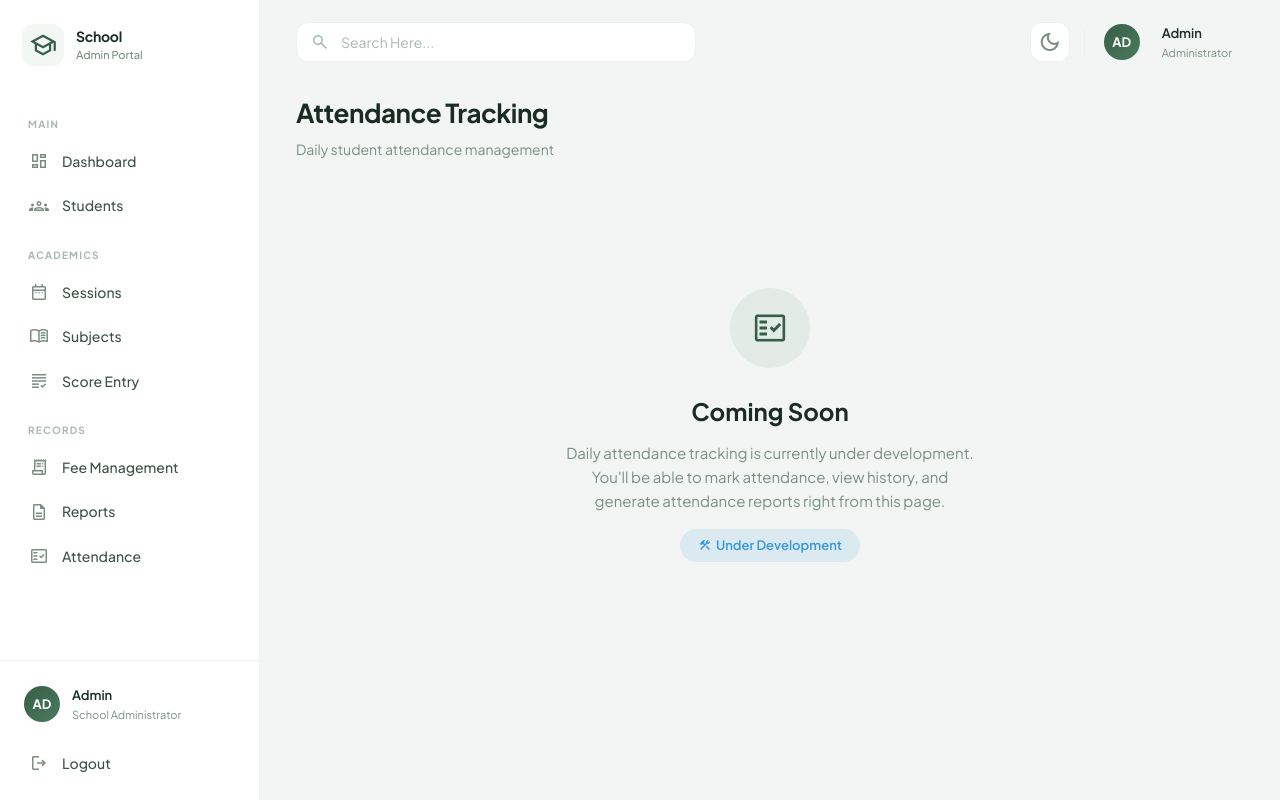
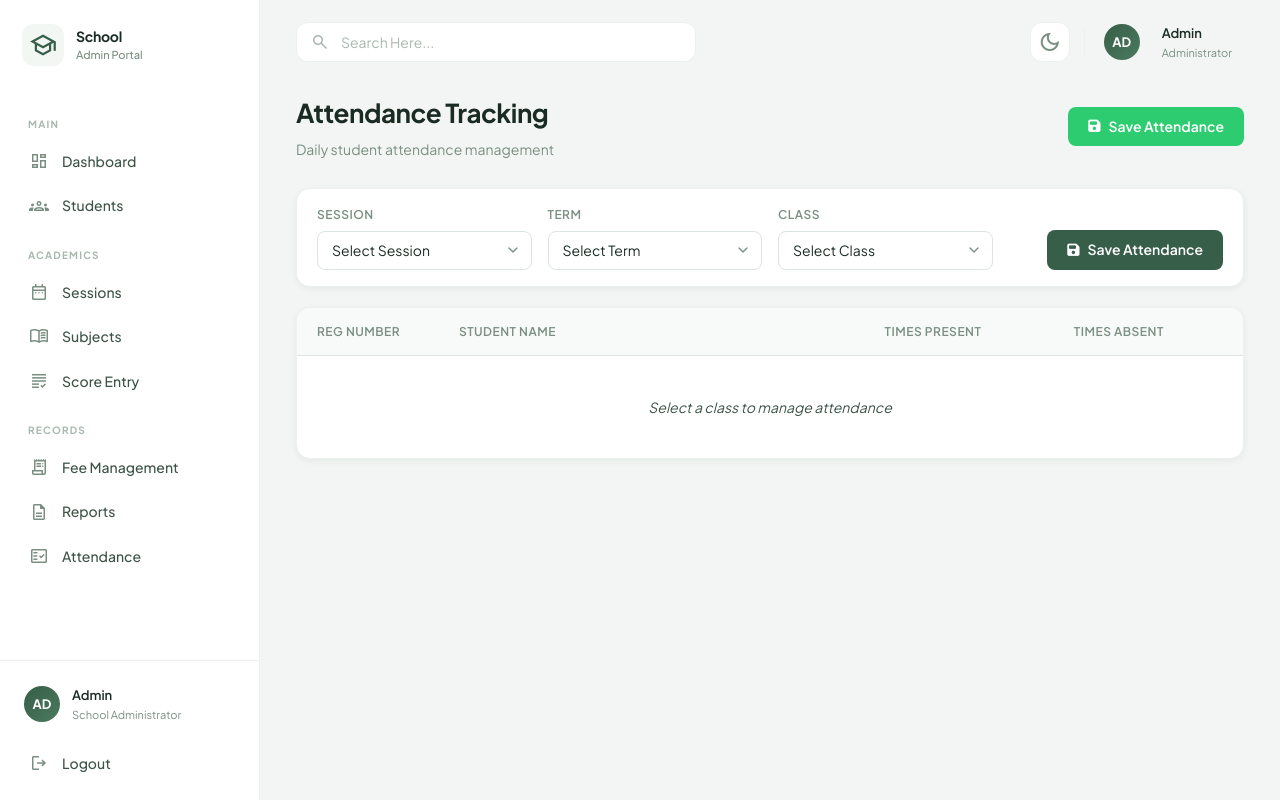
Before and after one commit to Plutonian-coder/desktop-sms, a Flask app: template app/templates/attendance/index.html in a window 1280 px wide. Run offline with Flask 3, Linux system fonts and the light colour scheme; the visitor is signed in with stand-in values (Sample User, id 1); the template is opened without the code that fills it: most values are stand-ins (such as "Sample title", 1, 10 or a date in 2020).

Commit message:
feat: Implement Supabase database integration and introduce new attendance management features.

```diff
--- /dev/null
+++ b/app/static/js/attendance.js
@@ -0,0 +1,196 @@
+document.addEventListener('DOMContentLoaded', () => {
+    const sessionSelect = document.getElementById('session-select');
+    const termSelect = document.getElementById('term-select');
+    const classSelect = document.getElementById('class-select');
+    const tbody = document.getElementById('attendance-tbody');
+    const saveBtn = document.getElementById('save-btn');
+    const headerSaveBtn = document.getElementById('header-save-btn');
+
+    let currentAttendanceData = [];
+
+    // Load matching terms when session changes
+    sessionSelect.addEventListener('change', async (e) => {
+        const sessionId = e.target.value;
+        termSelect.innerHTML = '<option value="">Select Term</option>';
+
+        if (sessionId) {
+            try {
+                const response = await fetch(`/attendance/api/terms/${sessionId}`);
+                const terms = await response.json();
+
+                terms.forEach(term => {
+                    const option = document.createElement('option');
+                    option.value = term.id;
+                    option.textContent = `Term ${term.term_number}`;
+                    termSelect.appendChild(option);
+                });
+
+                // Try to set current term if available from settings
+                if (window.appConfig && window.appConfig.currentTermId) {
+                    termSelect.value = window.appConfig.currentTermId;
+                }
+            } catch (error) {
+                console.error("Error fetching terms:", error);
+                showToast('Failed to load terms', 'error');
+            }
+        }
+        loadAttendanceData();
+    });
+
+    termSelect.addEventListener('change', loadAttendanceData);
+    classSelect.addEventListener('change', loadAttendanceData);
+
+    async function loadAttendanceData() {
+        const sessionId = sessionSelect.value;
+        const termId = termSelect.value;
+        const classId = classSelect.value;
+
+        if (!sessionId || !termId || !classId) {
+            tbody.innerHTML = '<tr><td colspan="4" class="no-data">Select session, term, and class to manage attendance</td></tr>';
+            return;
+        }
+
+        tbody.innerHTML = '<tr><td colspan="4" class="no-data"><i class="fas fa-spinner fa-spin"></i> Loading...</td></tr>';
+
+        try {
+            const url = `/attendance/api/class_attendance?class_id=${classId}&session_id=${sessionId}&term_id=${termId}`;
+            const response = await fetch(url);
+            currentAttendanceData = await response.json();
+
+            renderAttendanceGrid();
+        } catch (error) {
+            console.error("Error loading attendance:", error);
+            showToast('Failed to load attendance data', 'error');
+            tbody.innerHTML = '<tr><td colspan="4" class="no-data text-danger">Error loading data. Try again.</td></tr>';
+        }
+    }
+
+    function renderAttendanceGrid() {
+        if (!currentAttendanceData || currentAttendanceData.length === 0) {
+            tbody.innerHTML = '<tr><td colspan="4" class="no-data">No students found in this class</td></tr>';
+            return;
+        }
+
+        tbody.innerHTML = '';
+
+        currentAttendanceData.forEach((student, index) => {
+            const tr = document.createElement('tr');
+
+            tr.innerHTML = `
+                <td>${student.reg_number}</td>
+                <td><strong>${student.full_name}</strong></td>
+                <td>
+                    <input type="number"
+                           class="score-input present-input"
+                           data-index="${index}"
+                           min="0"
+                           value="${student.times_present || 0}">
+                </td>
+                <td>
+                    <input type="number"
+                           class="score-input absent-input"
+                           data-index="${index}"
+                           min="0"
+                           value="${student.times_absent || 0}">
+                </td>
+            `;
+            tbody.appendChild(tr);
+        });
+
+        // Add event listeners to input fields
+        document.querySelectorAll('.present-input').forEach(input => {
+            input.addEventListener('change', (e) => {
+                const idx = parseInt(e.target.dataset.index);
+                currentAttendanceData[idx].times_present = parseInt(e.target.value) || 0;
+            });
+            // Select text on focus for quick entry
+            input.addEventListener('focus', function () { this.select(); });
+        });
+
+        document.querySelectorAll('.absent-input').forEach(input => {
+            input.addEventListener('change', (e) => {
+                const idx = parseInt(e.target.dataset.index);
+                currentAttendanceData[idx].times_absent = parseInt(e.target.value) || 0;
+            });
+            // Select text on focus for quick entry
+            input.addEventListener('focus', function () { this.select(); });
+        });
+    }
+
+    async function saveAttendance() {
+        const sessionId = sessionSelect.value;
+        const termId = termSelect.value;
+        const classId = classSelect.value;
+
+        if (!sessionId || !termId || !classId) {
+            showToast('Please select session, term, and class', 'warning');
+            return;
+        }
+
+        if (!currentAttendanceData || currentAttendanceData.length === 0) {
+            showToast('No data to save', 'warning');
+            return;
+        }
+
+        const btnState1 = toggleButtonState(saveBtn, true);
+        const btnState2 = toggleButtonState(headerSaveBtn, true);
+
+        try {
+            const payload = {
+                class_id: classId,
+                session_id: sessionId,
+                term_id: termId,
+                attendance: currentAttendanceData.map(s => ({
+                    student_id: s.student_id,
+                    times_present: parseInt(s.times_present) || 0,
+                    times_absent: parseInt(s.times_absent) || 0
+                }))
+            };
+
+            const response = await fetch('/attendance/api/save', {
+                method: 'POST',
+                headers: {
+                    'Content-Type': 'application/json'
+                },
+                body: JSON.stringify(payload)
+            });
+
+            const result = await response.json();
+
+            if (result.success) {
+                showToast(result.message, 'success');
+            } else {
+                showToast(result.message || 'Failed to save attendance', 'error');
+            }
+        } catch (error) {
+            console.error("Save error:", error);
+            showToast('An error occurred while saving', 'error');
+        } finally {
+            toggleButtonState(saveBtn, false, btnState1);
+            toggleButtonState(headerSaveBtn, false, btnState2);
+        }
+    }
+
+    function toggleButtonState(btn, isLoading, originalHtml = '') {
+        if (!btn) return originalHtml;
+        if (isLoading) {
+            const html = btn.innerHTML;
+            btn.innerHTML = '<i class="fas fa-spinner fa-spin"></i> Saving...';
+            btn.disabled = true;
+            return html;
+        } else {
+            btn.innerHTML = originalHtml;
+            btn.disabled = false;
+        }
+    }
+
+    saveBtn.addEventListener('click', saveAttendance);
+    headerSaveBtn.addEventListener('click', saveAttendance);
+
+    // Initial load setup
+    if (window.appConfig && window.appConfig.currentSessionId) {
+        sessionSelect.value = window.appConfig.currentSessionId;
+        // Trigger manual change to load terms
+        sessionSelect.dispatchEvent(new Event('change'));
+    }
+});
--- a/app/templates/attendance/index.html
+++ b/app/templates/attendance/index.html
@@ -6,21 +6,64 @@
         <h1 class="page-title">Attendance Tracking</h1>
         <p class="page-subtitle">Daily student attendance management</p>
     </div>
+    <div class="header-actions">
+        <button id="header-save-btn" class="btn btn-success"><i class="fas fa-save"></i> Save Attendance</button>
+    </div>
 </div>
 
-<div class="coming-soon">
-    <div class="coming-soon-icon">
-        <span class="material-symbols-outlined">fact_check</span>
+<div class="dashboard-container">
+    <!-- Filter Panel -->
+    <div class="filter-panel">
+        <div class="filter-group">
+            <label>Session</label>
+            <select id="session-select" class="form-control">
+                <option value="">Select Session</option>
+                {% for session in sessions %}
+                <option value="{{ session.id }}">{{ session.name }}</option>
+                {% endfor %}
+            </select>
+        </div>
+        <div class="filter-group">
+            <label>Term</label>
+            <select id="term-select" class="form-control">
+                <option value="">Select Term</option>
+            </select>
+        </div>
+        <div class="filter-group">
+            <label>Class</label>
+            <select id="class-select" class="form-control">
+                <option value="">Select Class</option>
+                {% for cls in classes %}
+                <option value="{{ cls.id }}">{{ cls.name }}</option>
+                {% endfor %}
+            </select>
+        </div>
+        <div class="filter-actions" style="margin-left: auto; display: flex; gap: 10px;">
+            <button id="save-btn" class="btn btn-primary"><i class="fas fa-save"></i> Save Attendance</button>
+        </div>
     </div>
-    <h2>Coming Soon</h2>
-    <p>
-        Daily attendance tracking is currently under development.
-        You'll be able to mark attendance, view history, and generate
-        attendance reports right from this page.
-    </p>
-    <span class="badge badge-info" style="margin-top:16px; padding:6px 18px; font-size:13px;">
-        <span class="material-symbols-outlined" style="font-size:14px;">construction</span>
-        Under Development
-    </span>
+
+    <!-- Attendance Table -->
+    <div class="score-grid-container">
+        <table class="score-table" id="attendance-table">
+            <thead>
+                <tr>
+                    <th style="width: 15%;">Reg Number</th>
+                    <th style="width: 45%;">Student Name</th>
+                    <th style="width: 20%;">Times Present</th>
+                    <th style="width: 20%;">Times Absent</th>
+                </tr>
+            </thead>
+            <tbody id="attendance-tbody">
+                <tr>
+                    <td colspan="4" class="no-data">Select a class to manage attendance</td>
+                </tr>
+            </tbody>
+        </table>
+    </div>
 </div>
 {% endblock %}
+
+{% block extra_js %}
+<script src="{{ url_for('static', filename='js/attendance.js') }}?v=1"></script>
+{% endblock %}
--- a/src/database/db_manager.py
+++ b/src/database/db_manager.py
@@ -380,7 +380,7 @@ class DatabaseManager:
         if "insert into attendance" in q or "insert or replace into attendance" in q:
             data = {
                 'student_id': params[0], 'session_id': params[1], 'term_id': params[2],
-                'days_present': params[3], 'days_absent': params[4]
+                'times_present': params[3], 'times_absent': params[4]
             }
             self.supabase.table('attendance').upsert(data, on_conflict='student_id,session_id,term_id').execute()
             return 1
```
Also changed, not shown: app/routes/attendance.py (+85 -3 lines), test_attendance.py (added, +69 -0 lines).
